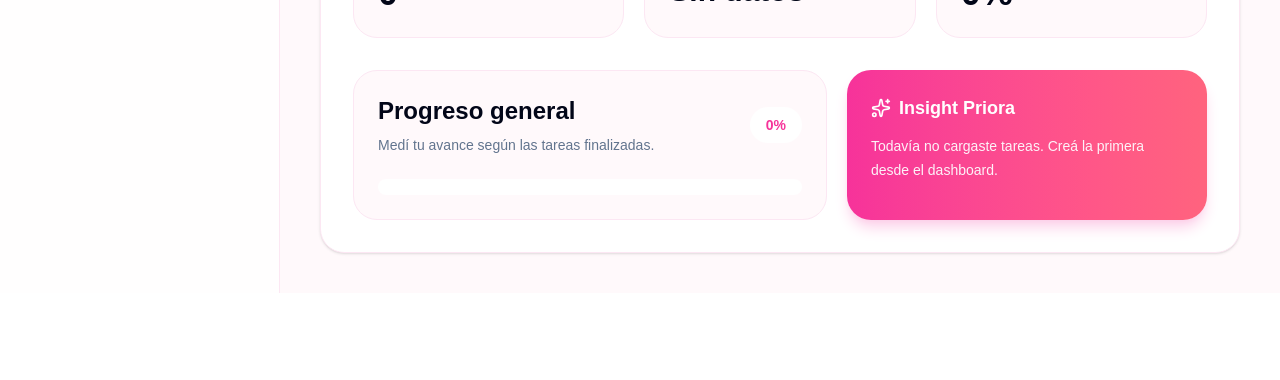
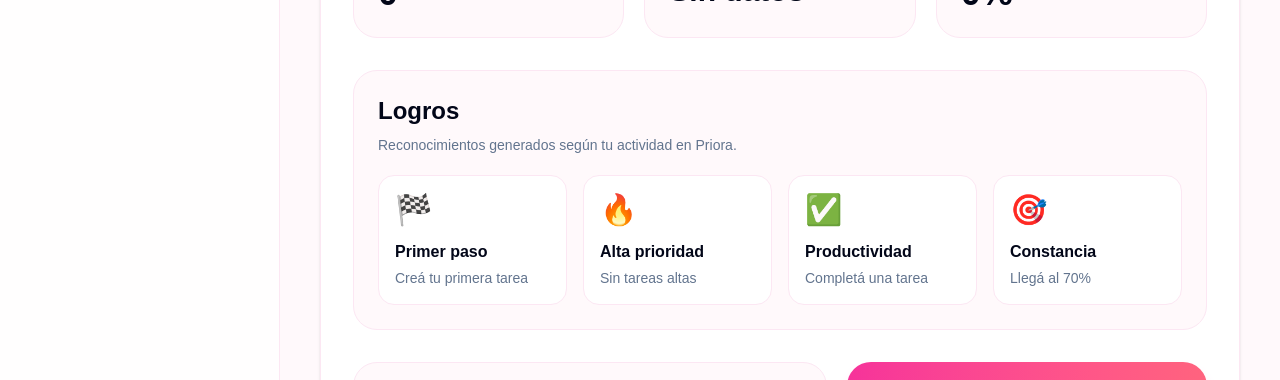
Before and after one commit to moracicero/priora, a Next.js app: page /profile in a window 1280 px wide. Shown: the part 531-911 px from the top of the page. Before the commit the page ends 824 px from the top, so only its background shows below. Built offline with nearby package versions, Linux system fonts and the light colour scheme; no server answers.

Commit message:
feat: polish dashboard tasks and profile experience

```diff
--- a/app/dashboard/page.tsx
+++ b/app/dashboard/page.tsx
@@ -174,7 +174,16 @@ export default function DashboardPage() {
             tasks.length) *
             100
         );
+        const highPriority = tasks.filter((task) => task.priority === "Alta").length;
 
+const smartAdvice =
+  tasks.length === 0
+    ? "Creá tu primera tarea para empezar a organizar tu día."
+    : highPriority > 0
+      ? `Tenés ${highPriority} tarea(s) de prioridad alta. Te recomiendo empezar por esas.`
+      : completedPercentage >= 70
+        ? "Vas muy bien. Estás cerca de cerrar tus tareas pendientes."
+        : "Buen momento para avanzar con una tarea pendiente.";
   const progressMessage =
     tasks.length === 0
       ? "Creá tu primera tarea para empezar a organizar tu día."
@@ -368,7 +377,14 @@ export default function DashboardPage() {
             </div>
 
             <aside className="space-y-6">
-              <AIWidget />
+              <article className="rounded-3xl bg-gradient-to-r from-pink-500 to-rose-400 p-6 text-white shadow-lg shadow-pink-200">
+  <div className="flex items-center gap-2 text-lg font-black">
+    ✨ Consejo Priora
+  </div>
+  <p className="mt-3 text-sm leading-6 text-pink-50">
+    {smartAdvice}
+  </p>
+</article>
 
               <article className="rounded-3xl border border-pink-100 bg-white p-6 shadow-sm">
                 <h2 className="text-xl font-black">Progreso semanal</h2>
--- a/app/profile/page.tsx
+++ b/app/profile/page.tsx
@@ -45,6 +45,7 @@ export default function ProfilePage() {
   const done = tasks.filter((task) => task.status === "Finalizada").length;
   const highPriority = tasks.filter((task) => task.priority === "Alta").length;
   const percentage = total === 0 ? 0 : Math.round((done / total) * 100);
+
 
   const favoriteCategory =
     tasks.length === 0
@@ -153,6 +154,30 @@ export default function ProfilePage() {
             <h2 className="mt-2 text-4xl font-black">{percentage}%</h2>
           </article>
         </section>
+        <section className="mt-8 rounded-3xl border border-pink-100 bg-[#FFF9FB] p-6">
+  <h2 className="text-2xl font-black">Logros</h2>
+  <p className="mt-2 text-sm text-slate-500">
+    Reconocimientos generados según tu actividad en Priora.
+  </p>
+
+  <div className="mt-5 grid gap-4 md:grid-cols-4">
+    {[
+      ["🏁", "Primer paso", total > 0 ? "Desbloqueado" : "Creá tu primera tarea"],
+      ["🔥", "Alta prioridad", highPriority > 0 ? "Desbloqueado" : "Sin tareas altas"],
+      ["✅", "Productividad", done > 0 ? "Desbloqueado" : "Completá una tarea"],
+      ["🎯", "Constancia", percentage >= 70 ? "Desbloqueado" : "Llegá al 70%"],
+    ].map(([icon, title, text]) => (
+      <article
+        key={title}
+        className="rounded-2xl border border-pink-100 bg-white p-4"
+      >
+        <p className="text-3xl">{icon}</p>
+        <h3 className="mt-3 font-black">{title}</h3>
+        <p className="mt-1 text-sm text-slate-500">{text}</p>
+      </article>
+    ))}
+  </div>
+</section>
 
         <section className="mt-8 grid gap-5 lg:grid-cols-[1fr_360px]">
           <article className="rounded-3xl border border-pink-100 bg-[#FFF9FB] p-6">
--- a/app/tasks/page.tsx
+++ b/app/tasks/page.tsx
@@ -81,6 +81,21 @@ export default function TasksPage() {
           Visualizá tus tareas separadas por estado para entender rápidamente en
           qué avanzar.
         </p>
+        <section className="mt-8 grid gap-4 md:grid-cols-3">
+  {columns.map((column) => {
+    const count = tasks.filter((task) => task.status === column.title).length;
+
+    return (
+      <article
+        key={column.title}
+        className="rounded-3xl border border-pink-100 bg-[#FFF9FB] p-5"
+      >
+        <p className="text-sm font-bold text-pink-500">{column.title}</p>
+        <h2 className="mt-2 text-4xl font-black">{count}</h2>
+      </article>
+    );
+  })}
+</section>
 
         <section className="mt-8 grid gap-5 xl:grid-cols-3">
           {columns.map((column) => {
```
